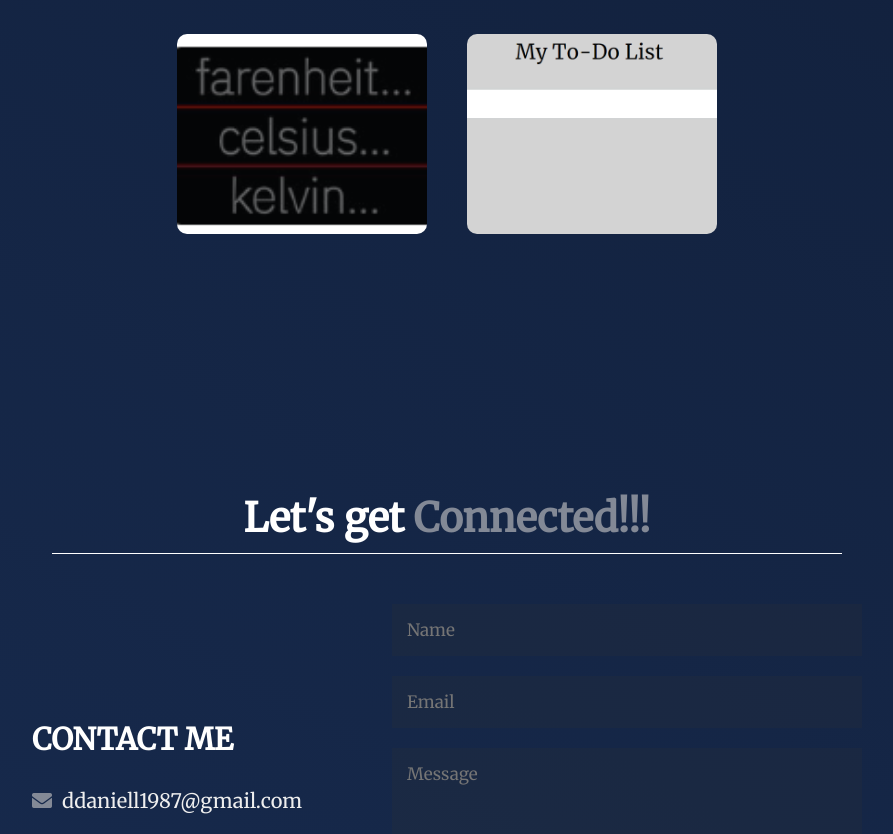
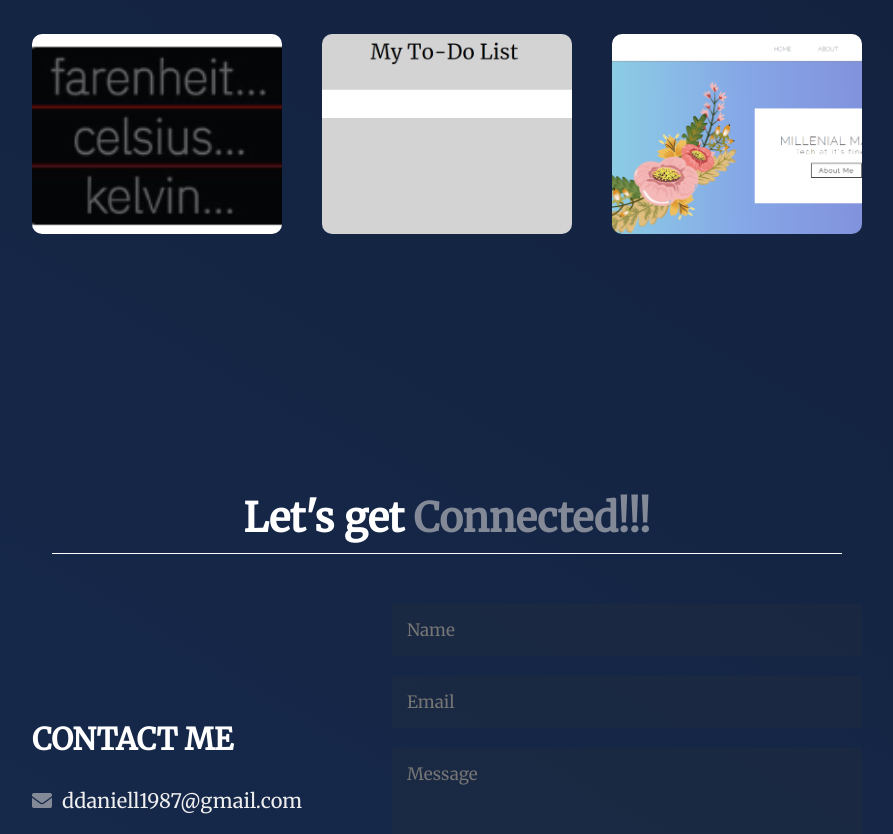
Before and after one commit to ddaniell1987/portfolio, a plain HTML site: page index.html in a window 1280 px wide. Shown: the part 3527-4361 px from the top of the page, without its empty margins (368-1261 px from the left). Drawn offline with nearby package versions, Linux system fonts and the light colour scheme.

Commit message:
adding blog

```diff
--- a/index.html
+++ b/index.html
@@ -163,6 +163,11 @@
                     <img src="./images/todo.png" alt="todo" content="width=device-width, initial-scale=1.0">
                 </a>
             </div>
+            <div class="box">
+                <a href="https://flatironblog.netlify.app" id="downloadLink" target="blank">
+                    <img src="./images/flatiron.png" alt="todo" content="width=device-width, initial-scale=1.0">
+                </a>
+            </div>
         </div>
     </section>
     <!--portfolio ends-->
```
Also changed, not shown: images/flatiron.png (added).
